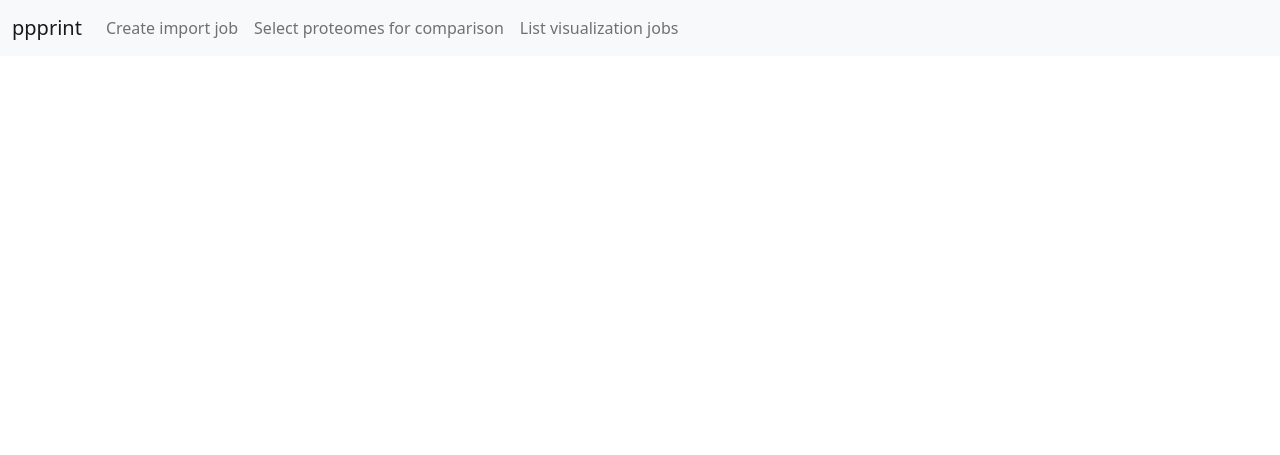
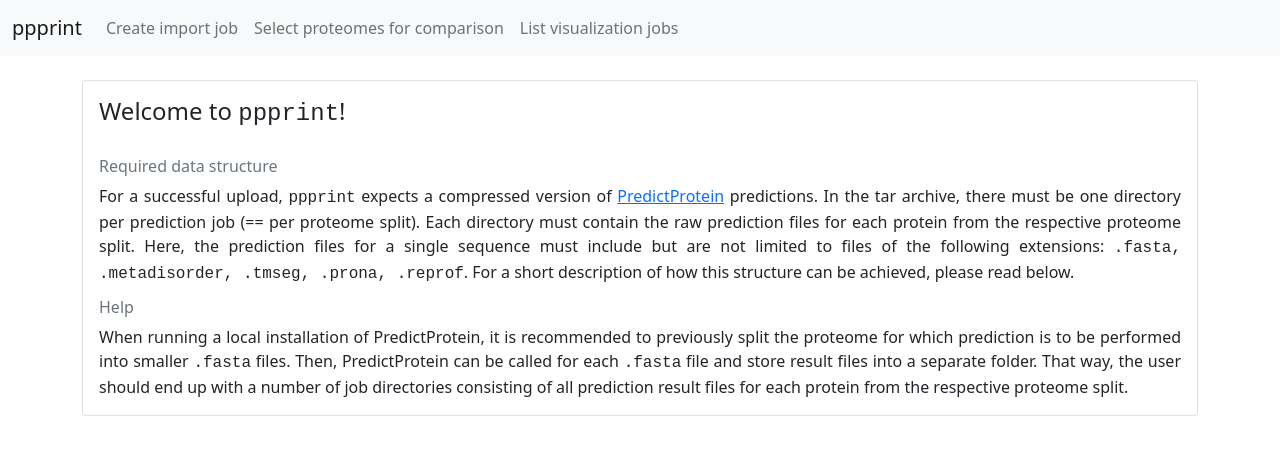
Before and after one commit to isjuao/ppprint, a Django app: page / in a window 1280 px wide. Shown: the top 455 px of the page. Run offline with Django 4.2, Linux system fonts and the light colour scheme; parts of the project's set-up code (start-up, migrations or seed data) failed here and were passed over.

Commit message:
Add introductory help text, add functionality of re-parsing input, add pk to selection, close figure after plotting

```diff
--- a/ppprint/preprocessing/run.py
+++ b/ppprint/preprocessing/run.py
@@ -2,6 +2,7 @@
 Runs preprocessing of raw upload data.
 """
 
+import os
 import pickle
 import tarfile
 from pathlib import Path
@@ -18,6 +19,11 @@ from ppprint.preprocessing.parse import write_json
 def extract_data(base_folder: Path, data_folder: Path):
     """Unpacks .tar and .tar.gz files into job folders."""
     archive = next(base_folder.iterdir())
+
+    # If .pickle already present, but need new DataFrames
+    for item in base_folder.iterdir():
+        if not item.is_dir() and tarfile.is_tarfile(item):
+            archive = item
 
     with tarfile.open(archive, "r") as tf:
         tf.extractall(data_folder)
--- a/ppprint/templates/ppprint/home.html
+++ b/ppprint/templates/ppprint/home.html
@@ -1,6 +1,30 @@
-{% extends "base.html" %}
+    {% extends "base.html" %}
 {% load i18n %}
 
 {% block content %}
-
+    <br>
+    <div class="card w-100">
+      <div class="card-body">
+        <h4 class="card-title">Welcome to <span style="font-family:'Courier New'">ppprint</span>!</h4>
+          <br>
+        <h6 class="card-subtitle mb-2 text-muted">Required data structure</h6>
+        <p class="card-text" style="text-align: justify">
+            For a successful upload, <span style="font-family:'Courier New'">ppprint</span> expects a compressed version
+            of <a href="https://predictprotein.org/" class="card-link">PredictProtein</a> predictions. In the tar
+            archive, there must be one directory per prediction job (== per proteome split). Each directory must contain
+            the raw prediction files for each protein from the respective proteome split. Here, the prediction files for
+            a single sequence must include but are not limited to files of the following extensions:
+            <span style="font-family:'Courier New'">.fasta, .metadisorder, .tmseg, .prona, .reprof</span>.
+            For a short description of how this structure can be achieved, please read below.
+        </p>
+        <h6 class="card-subtitle mb-2 text-muted">Help</h6>
+        <p class="card-text" style="text-align: justify">
+            When running a local installation of PredictProtein, it is recommended to previously split the proteome
+            for which prediction is to be performed into smaller <span style="font-family:'Courier New'">.fasta</span>
+            files. Then, PredictProtein can be called for each <span style="font-family:'Courier New'">.fasta</span>
+            file and store result files into a separate folder. That way, the user should end up with a number of job
+            directories consisting of all prediction result files for each protein from the respective proteome split.
+        </p>
+      </div>
+    </div>
 {% endblock content %}
--- a/ppprint/visualization/plot.py
+++ b/ppprint/visualization/plot.py
@@ -51,6 +51,7 @@ class Plot(ABC):
         self._run(self.get_df())
         self.set_title()
         self.store_plot()
+        plt.close(plt.gcf())
 
     def set_title(self):
         plt.title(self.PLOT_NAME)
```
Also changed, not shown: ppprint/forms.py (+6 -1 lines).
